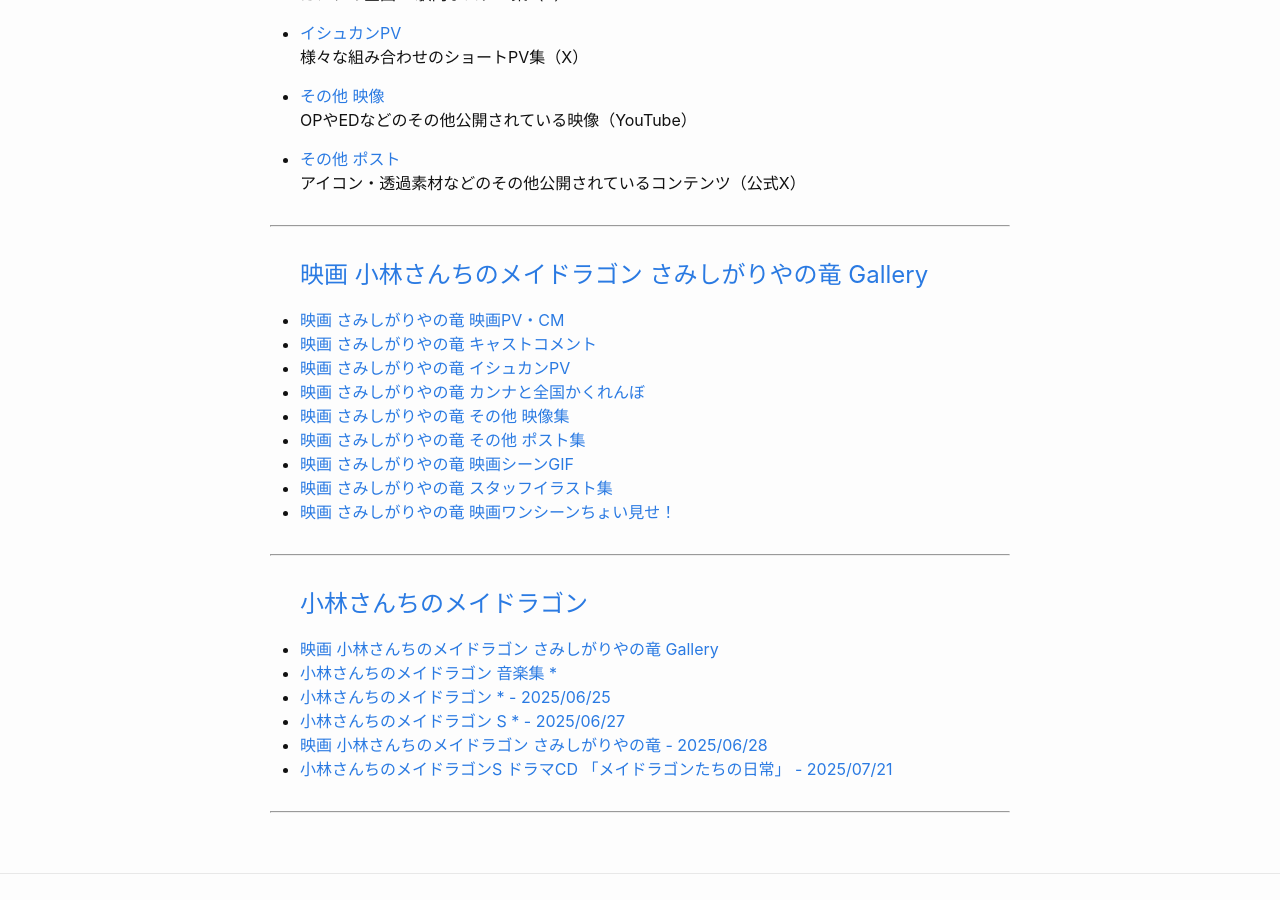
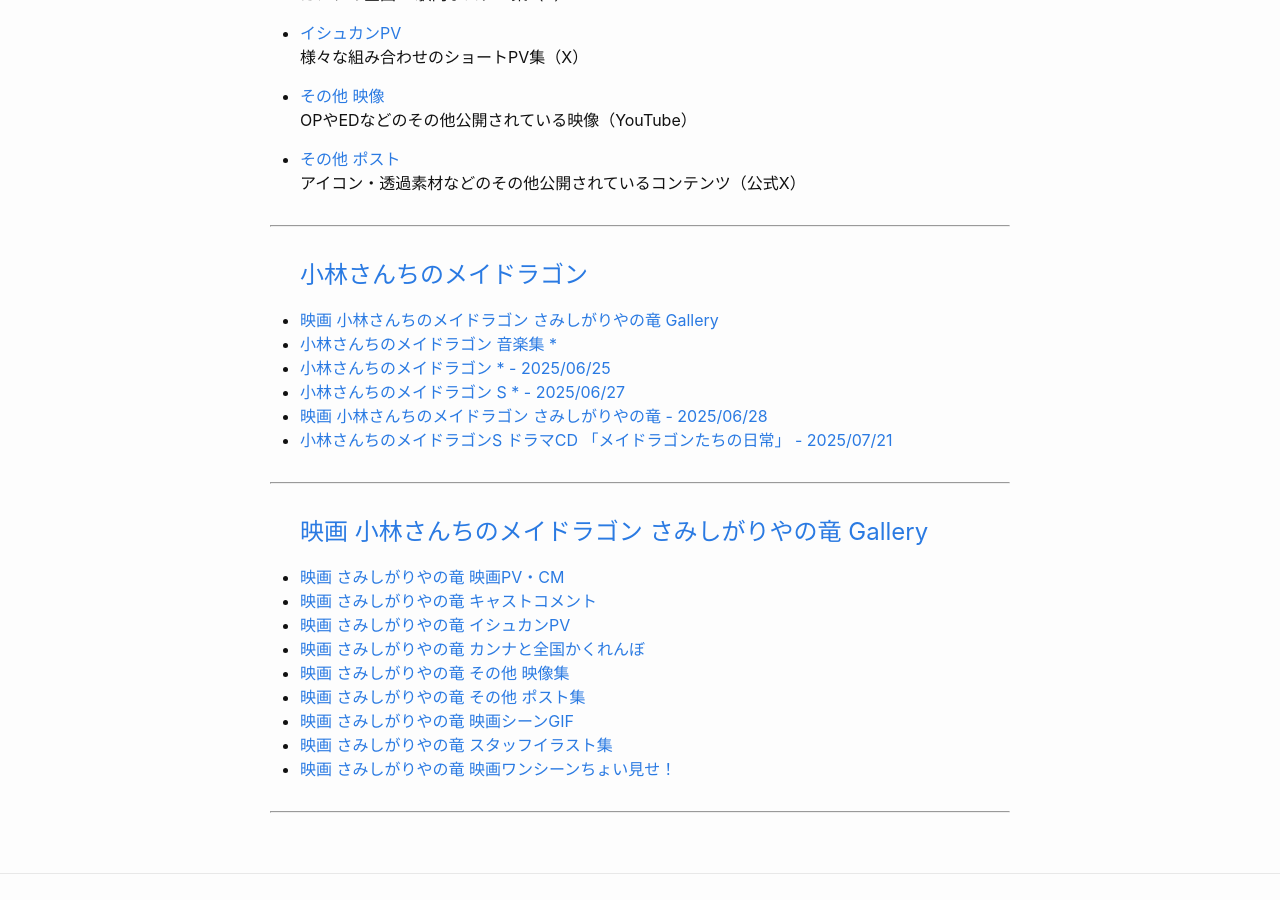
Before and after one commit to Pandaful-2312/sites, a Jekyll site: the page built from favorites/maidragon/maidragon-lonely-dragon-gallery.md, in a window 1280 px wide and 900 px high, scrolled down 678 px. Built offline with Jekyll 4.4.1, drawn with Linux system fonts in a browser that asks for light colours; some of the changed lines change nothing that is shown.

Commit message:
update tag

```diff
--- a/_includes/tags.html
+++ b/_includes/tags.html
@@ -1,5 +1,5 @@
 {% if page.tag %}
-    {% assign sortedTags = page.tag | split:',' | sort %}
+    {% assign sortedTags = page.tag | split:',' %}
     <hr>
     {% for tag in sortedTags %}
         {% assign flag = 0 %}
```
